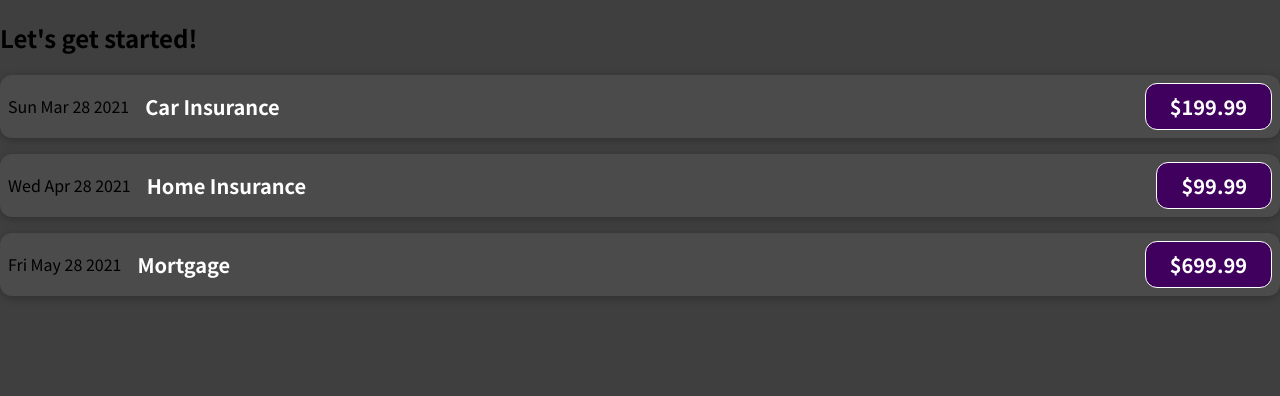
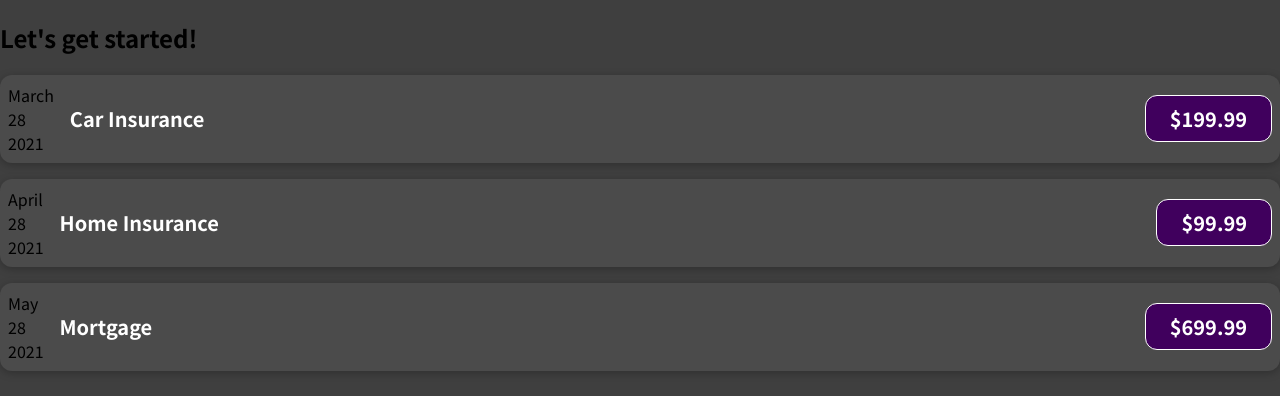
Before and after one commit to veja947/react_2021, a JavaScript app: page / in a window 1280 px wide. Shown: the top 396 px of the page. Built offline with nearby package versions, Linux system fonts and the light colour scheme.

Commit message:
optimize date

```diff
--- a/src/components/ExpenseItem.js
+++ b/src/components/ExpenseItem.js
@@ -2,9 +2,17 @@
 
 function ExpenseItem(props) {
 
+    const month = props.date.toLocaleString('en-US', { month: 'long'});
+    const day = props.date.toLocaleString('en-US', { day: '2-digit'});
+    const year = props.date.getFullYear();
+
     return (
     <div className="expense-item">
-        <div>{props.date.toDateString()}</div>
+        <div>
+            <div>{ month }</div>
+            <div>{ day }</div>
+            <div>{ year }</div>
+        </div>
         <div className="expense-item__description">
             <h2>{props.title}</h2>
             <div className="expense-item__price">${props.amount}</div>
```
Also changed, not shown: 1 other file (tests, documents, lock files or other folders).
